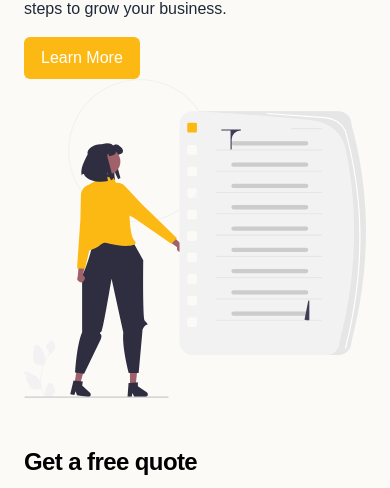
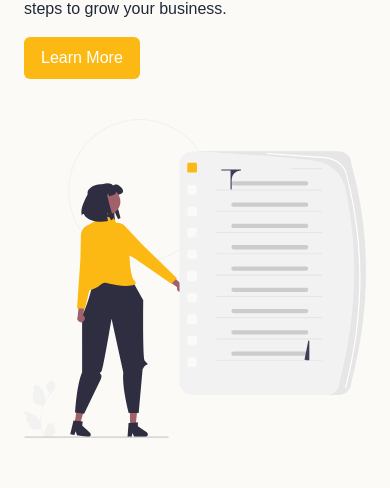
Before and after one commit to Contourna-SaaS/contourna-marketing, a Next.js app: page / in a window 390 px wide. Shown: the part 808-1296 px from the top of the page. Built offline with nearby package versions, Linux system fonts and the light colour scheme.

Commit message:
home style updates

```diff
--- a/src/components/Layout.tsx
+++ b/src/components/Layout.tsx
@@ -18,7 +18,7 @@
         <link rel="apple-touch-icon" href="/icon.png" />
         <meta name="theme-color" content="#fff" />
       </Head>
-      <nav>
+      <nav className="bg-white sticky top-0 z-10">
         <Navigation />
       </nav>
       <main>{children}</main>
--- a/src/components/TwoColumnLayout.tsx
+++ b/src/components/TwoColumnLayout.tsx
@@ -55,7 +55,7 @@
               </div>
             )}
           </div>
-          <div className="md:w-1/3">{img}</div>
+          <div className="md:w-1/3 mt-10 md:mt-0">{img}</div>
         </div>
       </div>
     </section>
```
